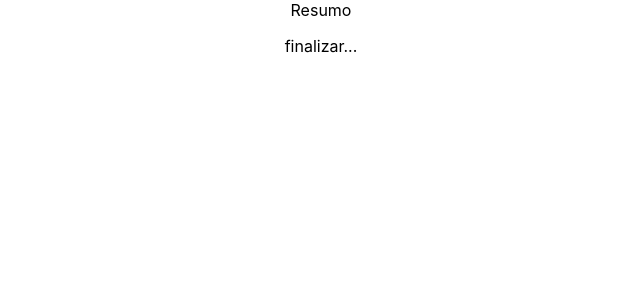
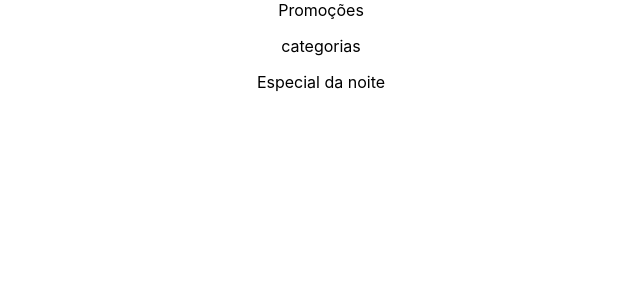
Before and after one commit to zZubat/Burguer-Night, a React (Create React App) app in the folder burguernight/: page /pedidos in a window 1280 px wide. Shown: the top 300 px of the page, without its empty margins (319-959 px from the left). Built offline with nearby package versions, Linux system fonts and the light colour scheme.

Commit message:
tela pedidos

```diff
--- a/burguernight/src/componentes/TelaPedidos.tsx
+++ b/burguernight/src/componentes/TelaPedidos.tsx
@@ -3,8 +3,9 @@ import Tela from "../componentes/Tela";
 function TelaPedido() {
     return (
         <Tela>
-            <div>Resumo</div>
-            <p>finalizar...</p>
+            <div>Promoções</div>
+            <p>categorias</p>
+            <p>Especial da noite</p>
         </Tela>
     );
 }
--- a/burguernight/src/componentes/TelaPrincipal/index.tsx
+++ b/burguernight/src/componentes/TelaPrincipal/index.tsx
@@ -4,6 +4,7 @@ function TelaPrincipal(){
     return(
         <Tela>
             <button><img src="../../Aseets/icons8-shopping-cart-24.png" alt="" /></button>
+            <div>Peixonauta</div>
         </Tela>
     );
 }
```
